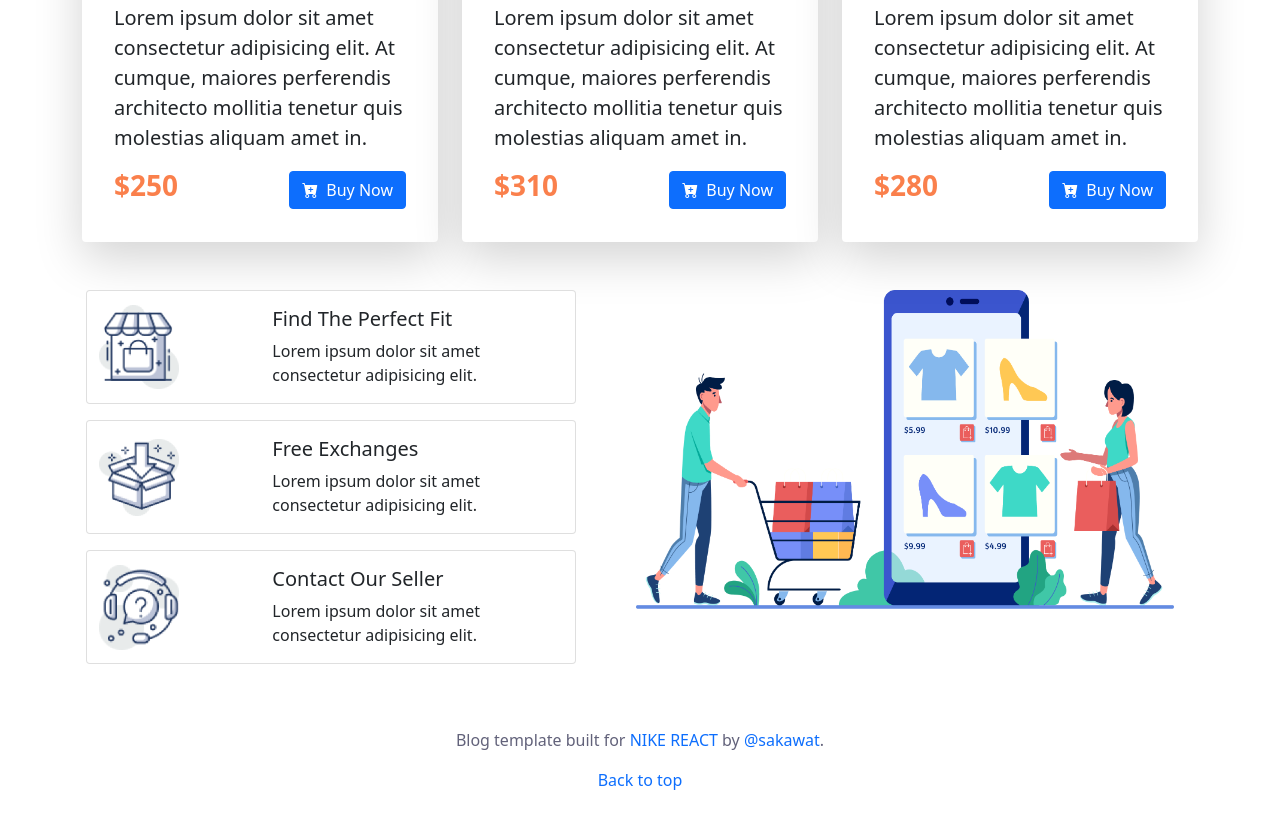
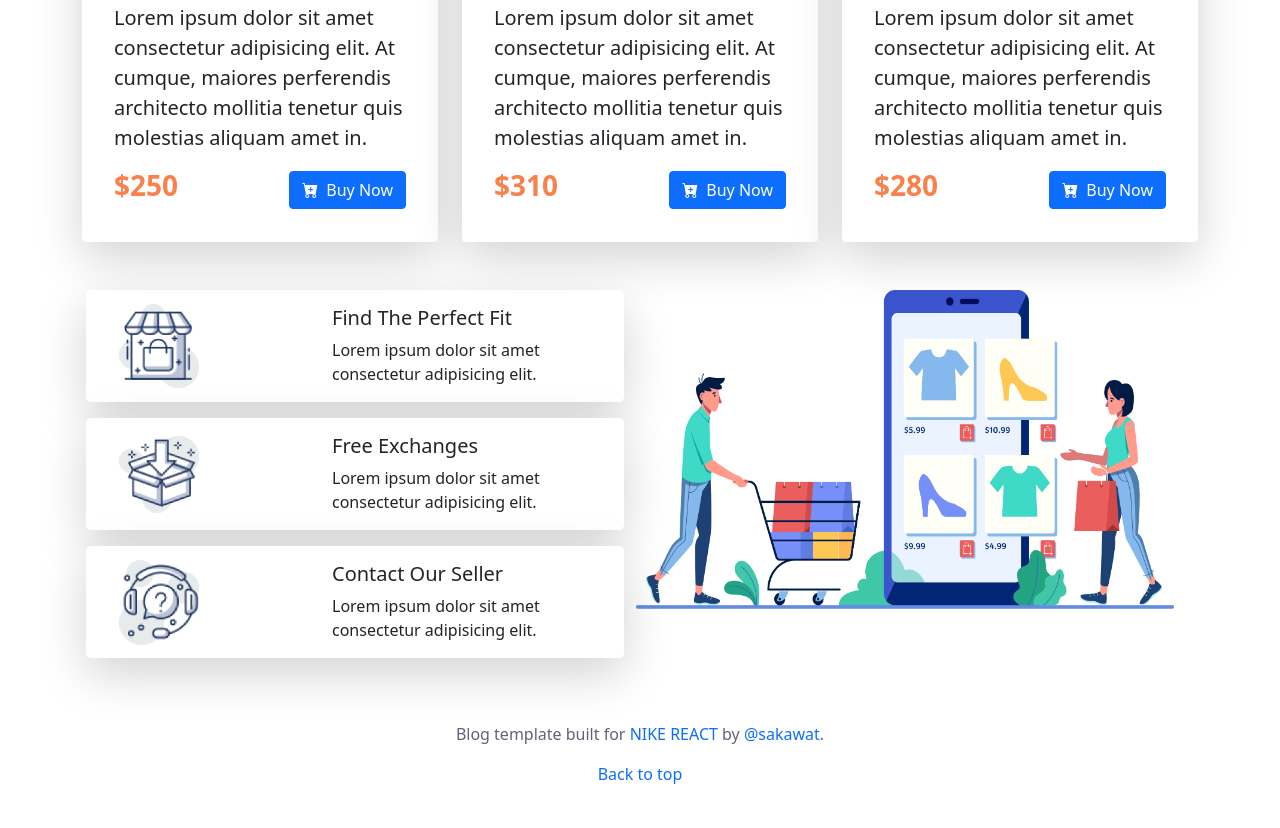
Before and after one commit to smsakawat/Nike-React, a plain HTML site: page index.html in a window 1280 px wide. Shown: the part 1658-2486 px from the top of the page. Drawn offline with nearby package versions, Linux system fonts and the light colour scheme.

Commit message:
nike web

```diff
--- a/index.html
+++ b/index.html
@@ -189,14 +189,14 @@
         <section class="container" id="about">
             <div class="row row-cols-1 row-cols-lg-2 my-5 ms-1">
 
-                <div class="row row-cols-1 order-2 order-lg-0">
-                    <div class="card mb-3" style="max-width: 490px; max-height:135px;">
-                        <div class="row g-2 d-flex align-items-center justify-content-between">
-                            <div class="col-md-4">
+                <div class="row row-cols-1 order-2 order-lg-0  gy-4 gy-lg-0">
+                    <div class="card mb-3 border-0 shadow-lg rounded-3">
+                        <div class="row g-2 d-flex align-items-center justify-content-between p-4 p-lg-0">
+                            <div class="col-md-4 d-flex align-items-center justify-content-center pe-5">
                                 <img src="icons/image 12.png" class="img-fluid rounded-start" alt="..." width="80"
                                     height="80">
                             </div>
-                            <div class="col-md-8">
+                            <div class="col-md-8 ps-5">
                                 <div class="card-body">
                                     <h5 class="card-title">Find The Perfect Fit</h5>
                                     <p class="card-text">Lorem ipsum dolor sit amet consectetur adipisicing elit. </p>
@@ -205,13 +205,13 @@
                             </div>
                         </div>
                     </div>
-                    <div class="card mb-3" style="max-width: 490px; max-height:135px;">
-                        <div class="row g-2 d-flex align-items-center justify-content-between">
-                            <div class="col-md-4">
+                    <div class="card mb-3 border-0 shadow-lg rounded-3">
+                        <div class="row g-2 d-flex align-items-center justify-content-between p-4 p-lg-0">
+                            <div class="col-md-4 d-flex align-items-center justify-content-center pe-5">
                                 <img src="icons/image 13.png" class="img-fluid rounded-start" alt="..." width="80"
                                     height="80">
                             </div>
-                            <div class="col-md-8">
+                            <div class="col-md-8 ps-5">
                                 <div class="card-body">
                                     <h5 class="card-title">Free Exchanges</h5>
                                     <p class="card-text">Lorem ipsum dolor sit amet consectetur adipisicing elit. </p>
@@ -220,13 +220,13 @@
                             </div>
                         </div>
                     </div>
-                    <div class="card mb-3" style="max-width: 490px; max-height:135px;">
-                        <div class="row g-2 d-flex align-items-center justify-content-between">
-                            <div class="col-md-4">
+                    <div class="card mb-3 border-0 shadow-lg rounded-3">
+                        <div class="row g-2 d-flex align-items-center justify-content-between p-4 p-lg-0">
+                            <div class="col-md-4 d-flex align-items-center justify-content-center pe-5">
                                 <img src="icons/image 14.png" class="img-fluid rounded-start" alt="..." width="80"
                                     height="80">
                             </div>
-                            <div class="col-md-8">
+                            <div class="col-md-8 ps-5">
                                 <div class="card-body">
                                     <h5 class="card-title">Contact Our Seller</h5>
                                     <p class="card-text">Lorem ipsum dolor sit amet consectetur adipisicing elit. </p>
```
